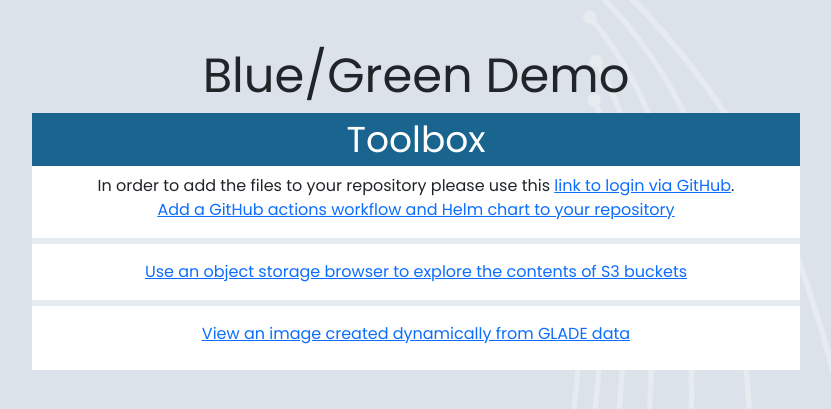
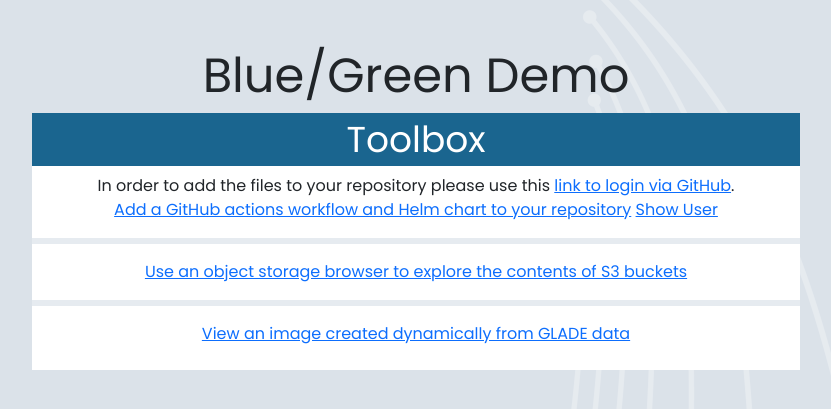
Before and after one commit to NicholasCote/data-flask, a Flask app: page / in a window 1280 px wide. Shown: the part 99-508 px from the top of the page, without its empty margins (224-1055 px from the left). Run offline with Flask 3, Linux system fonts and the light colour scheme; some libraries are stand-ins or nearby versions.

Commit message:
show user

```diff
--- a/flask-code/app/main/views.py
+++ b/flask-code/app/main/views.py
@@ -41,14 +41,13 @@ def authorized(access_token):
         db.session.add(user)
 
     user.github_access_token = access_token
-    github_user = github.get('/user')
+    #github_user = github.get('/user')
     #user.github_id = github_user['id']
     #user.github_login = github_user['login']
     db.session.commit()
     session['github_access_token'] = access_token
     #session['github_username'] = user.github_login
     flash(access_token)
-    flash(github_user)
     return redirect(next_url)
 
 @github.access_token_getter
@@ -56,6 +55,10 @@ def token_getter():
     user = g.user
     if user is not None:
         return user.github_access_token
+
+@app.route('/user')
+def user():
+    return jsonify(github.get('/user'))
 
 @app.route('/stratus/login', methods=['POST'])
 def stratus_login():
--- a/flask-code/app/templates/home.html
+++ b/flask-code/app/templates/home.html
@@ -36,6 +36,7 @@
                 <div class="text-center">
                 In order to add the files to your repository please use this <a href="{{ url_for('github_login') }}">link to login via GitHub</a>.<br>
                 <a href="{{ url_for('add_gh') }}">Add a GitHub actions workflow and Helm chart to your repository</a>
+                <a href="{{ url_for('user') }}">Show User</a>
                 <hr class="new">
                 <a href="{{ url_for('object_browser') }}">Use an object storage browser to explore the contents of S3 buckets</a>
                 <hr class="new">
```
